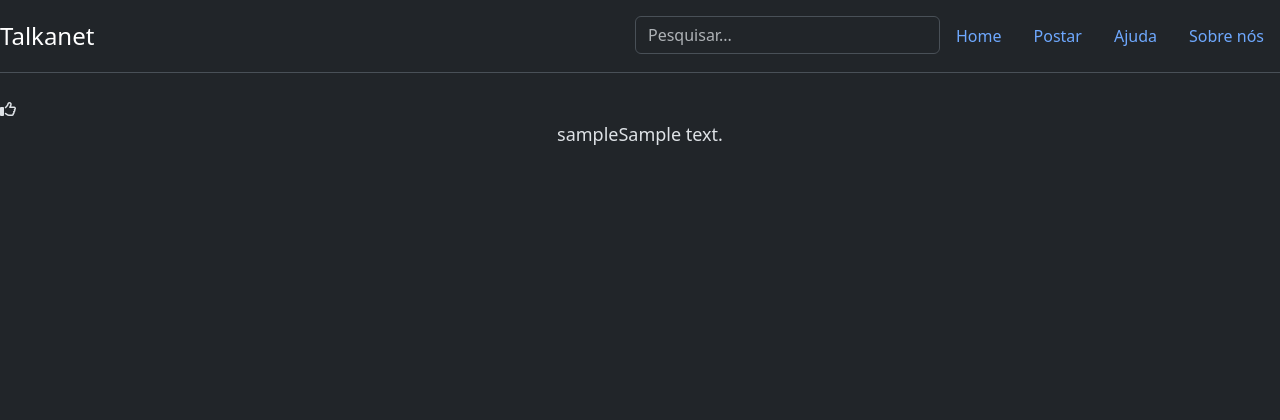
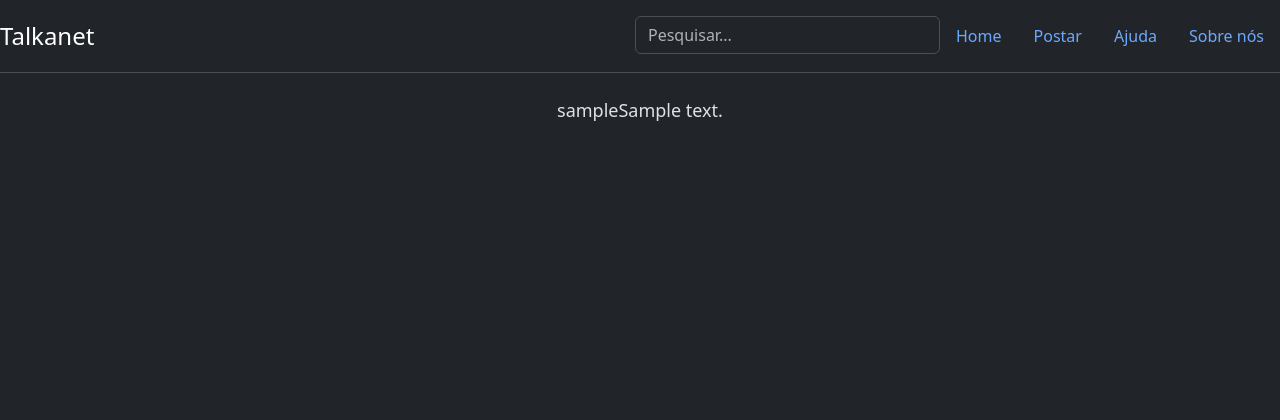
Before and after one commit to Teteu3511/Talkanet, a PHP site: page / in a window 1280 px wide. Shown: the top 420 px of the page. Run offline with PHP 8.4, Linux system fonts and the light colour scheme; tables that the repository leaves empty or names only in its code hold one stand-in row (values such as "Sample post").

Commit message:
Removed like system(for now)

```diff
--- a/css/style.css
+++ b/css/style.css
@@ -28,7 +28,6 @@ footer {
 
 #post-table {
 
-
     margin: 0 auto;
     height: 100px;
     font-size: 18px;
--- a/index.php
+++ b/index.php
@@ -24,7 +24,6 @@
 
                             <td scope="row"><?= $post["username"] ?></td>
                             <td scope="row"><?= $post["content"] ?></td>
-                            <i class="fa-regular fa-thumbs-up"></i>
 
                         </tr>
 
```
